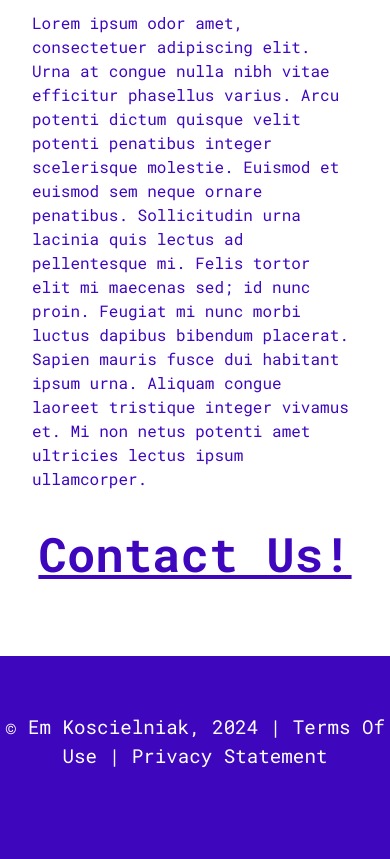
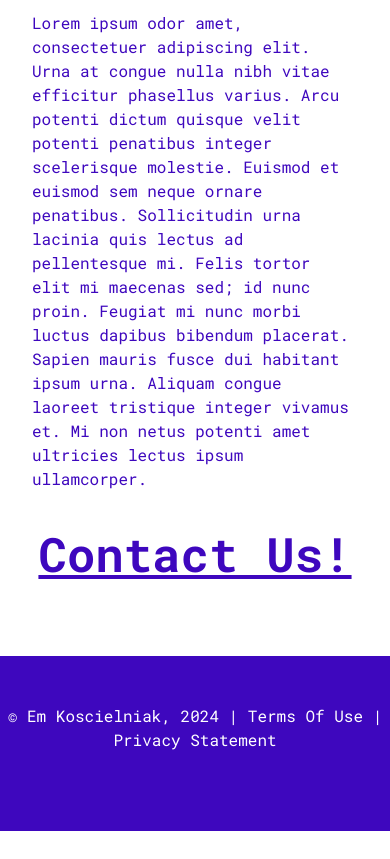
Before and after one commit to emkoscielniak/P4, a plain HTML site: page html/about.html in a window 390 px wide. Shown: the part 380-1239 px from the top of the page. After the commit the page ends 1211 px from the top, so only its background shows below. Drawn offline with nearby package versions, Linux system fonts and the light colour scheme.

Commit message:
Update pages.css

```diff
--- a/styles/pages.css
+++ b/styles/pages.css
@@ -164,5 +164,8 @@ footer p {
     main h4 a {
         font-size: 2.2em;
     }
+    footer p {
+	font-size: 1em;
+    }
 
 }
```
